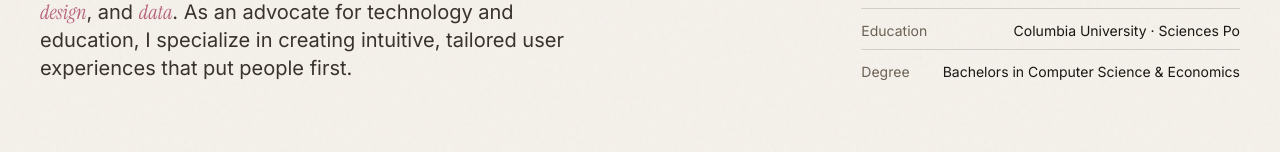
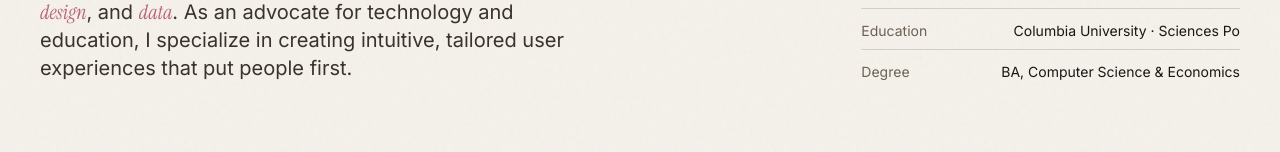
Before and after one commit to techania/hania-portfolio, a React (Vite) app: page / in a window 1280 px wide. Shown: the part 636-788 px from the top of the page. Built offline with nearby package versions, Linux system fonts and the light colour scheme.

Commit message:
shorten degree label to BA
Co-Authored-By: Claude Sonnet 4.6 <noreply@anthropic.com>

```diff
--- a/src/components/Hero.jsx
+++ b/src/components/Hero.jsx
@@ -103,7 +103,7 @@ export default function Hero() {
             </div>
             <div className="flex justify-between border-t border-ink-900/15 pt-3">
               <span className="text-ink-500">Degree</span>
-              <span className="text-ink-900">Bachelors in Computer Science & Economics</span>
+              <span className="text-ink-900">BA, Computer Science & Economics</span>
             </div>
           </div>
         </motion.div>
```
